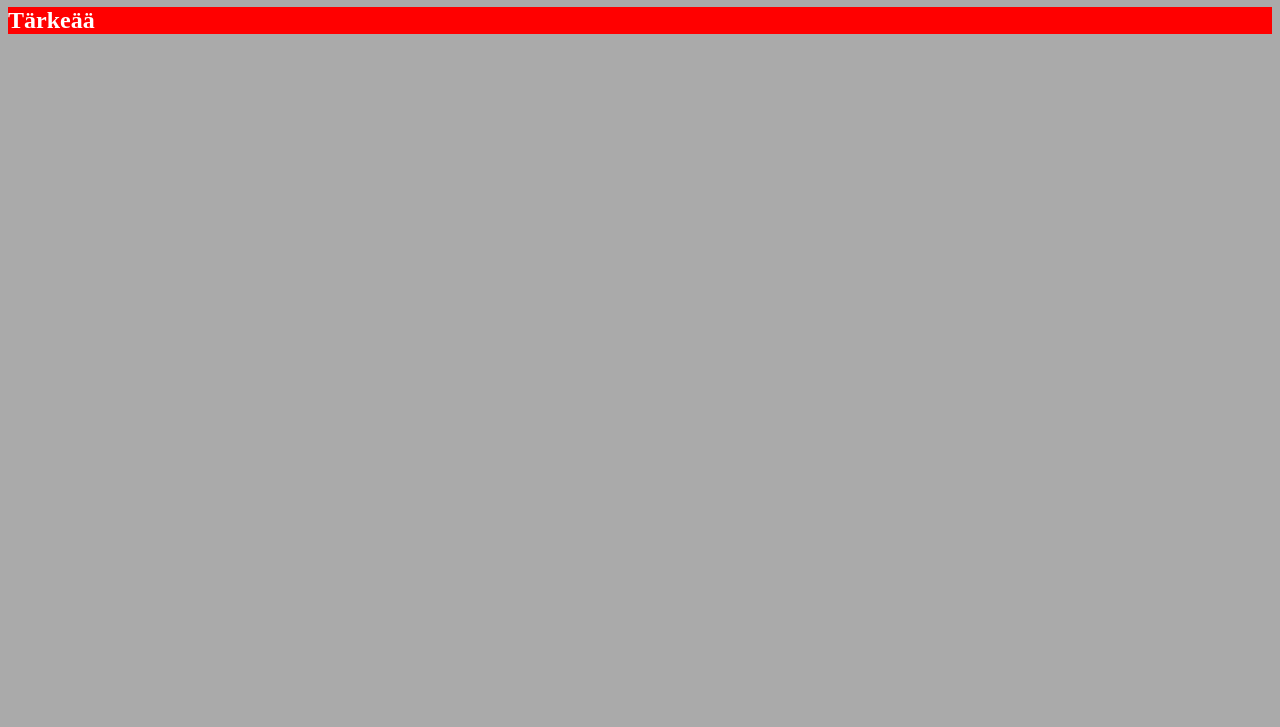
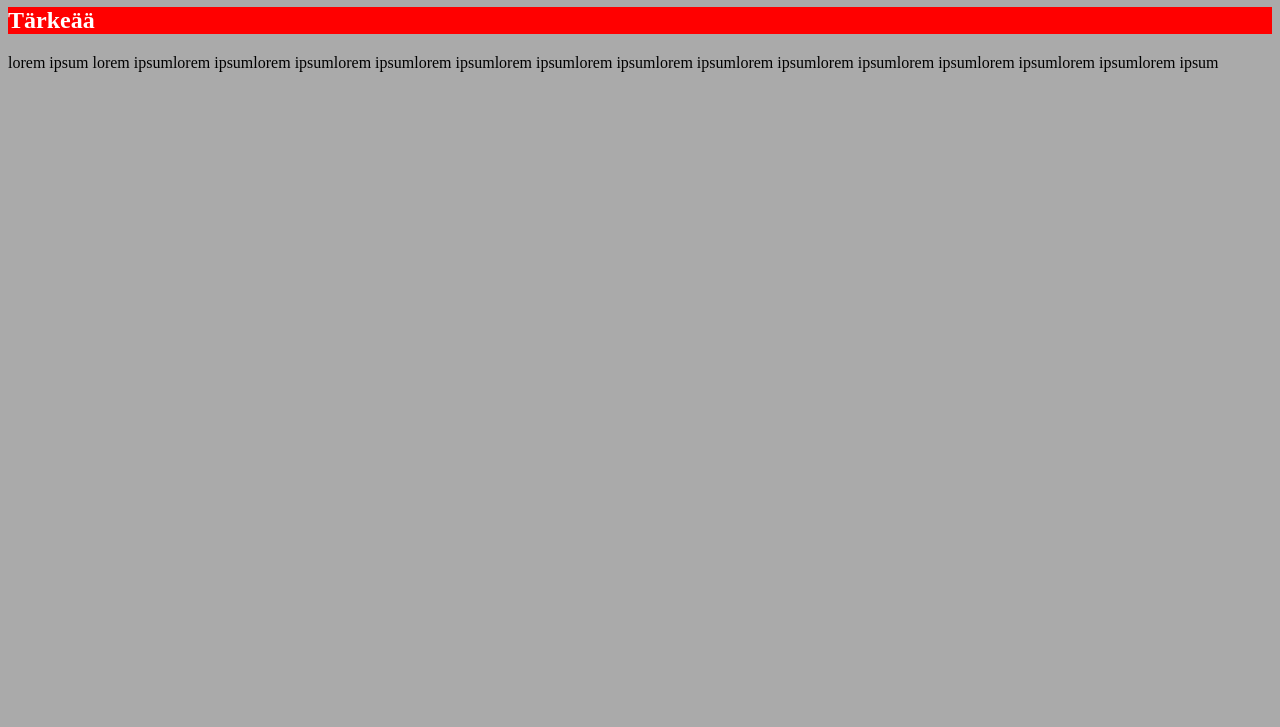
Before and after one commit to multtari-student/gittreeni, a plain HTML site: page index.html in a window 1280 px wide. Shown: the part 73-800 px from the top of the page. Drawn offline with Linux system fonts and the light colour scheme.

Commit message:
Kappaletekstit

```diff
--- a/index.html
+++ b/index.html
@@ -9,5 +9,8 @@
     <h1>GIT-TREENI</h1>
 
     <h2>Tärkeää</h2>
+    <p> lorem ipsum lorem ipsumlorem ipsumlorem ipsumlorem
+        ipsumlorem ipsumlorem ipsumlorem ipsumlorem ipsumlorem
+        ipsumlorem ipsumlorem ipsumlorem ipsumlorem ipsumlorem ipsum</p>
   </body>
 </html>
```
